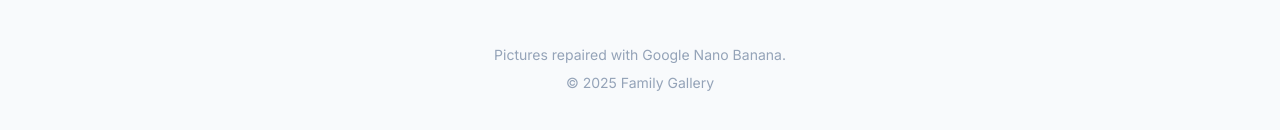
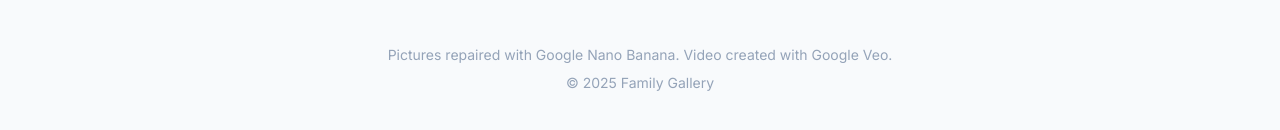
Before and after one commit to hegdens/family-photos, a plain HTML site: page index.html in a window 1280 px wide. Shown: the part 644-774 px from the top of the page. Drawn offline with nearby package versions, Linux system fonts and the light colour scheme.

Commit message:
Update index.html

```diff
--- a/index.html
+++ b/index.html
@@ -22,7 +22,7 @@
         </header>
         <div id="photo-grid" class="grid grid-cols-2 sm:grid-cols-3 md:grid-cols-4 lg:grid-cols-5 gap-4 md:gap-6"></div>
         <footer class="mt-12 text-sm text-slate-400">
-            <p>Pictures repaired with Google Nano Banana.</p>
+            <p>Pictures repaired with Google Nano Banana. Video created with Google Veo.</p>
             <p class="mt-2">&copy; <span id="current-year"></span> Family Gallery</p>
         </footer>
     </main>
```
